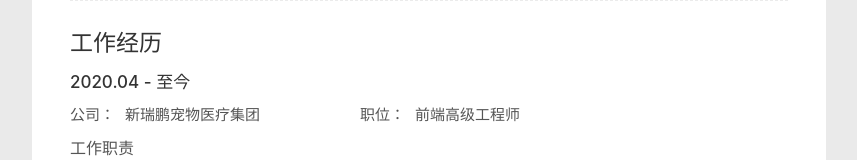
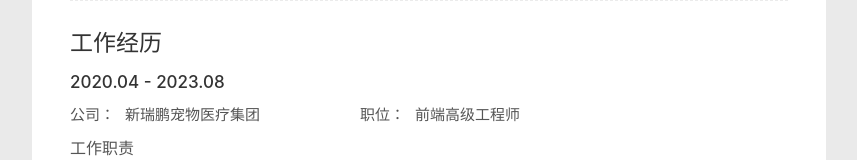
Before and after one commit to wang0122xl/resume, a React (Vite) app: page / in a window 1280 px wide. Shown: the part 325-485 px from the top of the page, without its empty margins (211-1068 px from the left). Built offline with nearby package versions, Linux system fonts and the light colour scheme.

Commit message:
update ruipeng working time

```diff
--- a/src/components/work-experience.tsx
+++ b/src/components/work-experience.tsx
@@ -10,7 +10,7 @@
     return (
         <>
             <h2>工作经历</h2>
-            <h3>2020.04 - 至今</h3>
+            <h3>2020.04 - 2023.08</h3>
             <div className="flex mb-5px">
             <p className="mr-100px">
                     <span>公司：</span>
```
